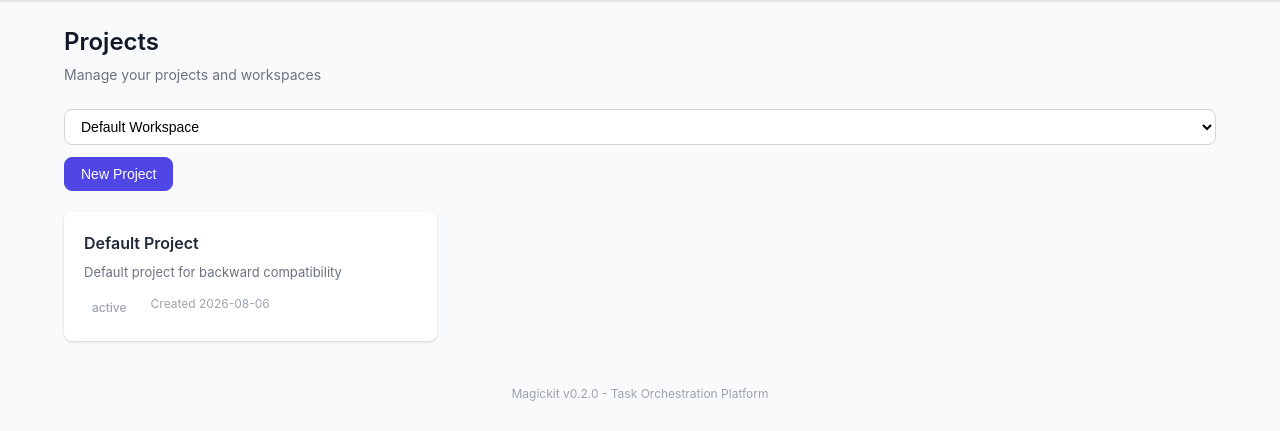
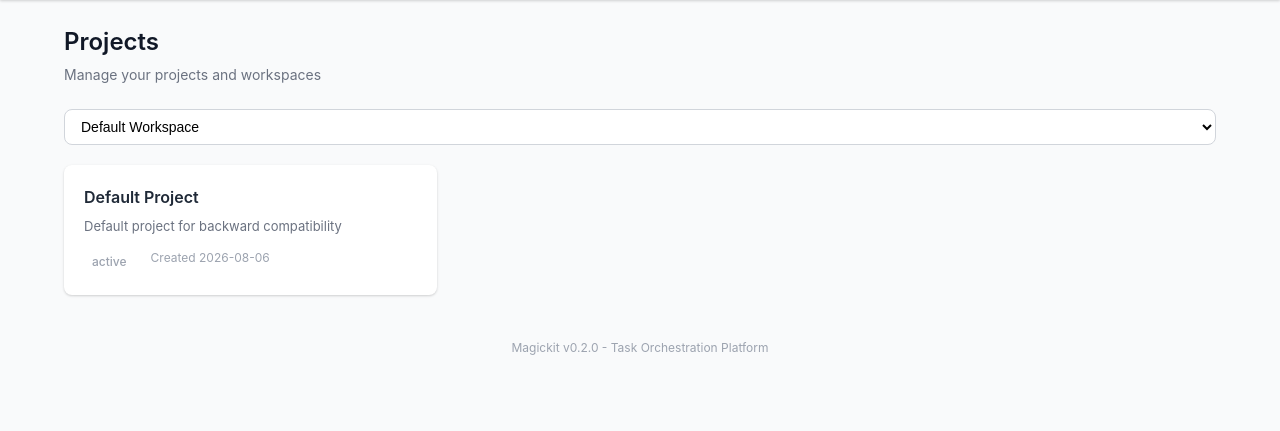
Before and after one commit to SpirrowGames/spirrow-magickit, a FastAPI app: page /dashboard/projects in a window 1280 px wide. Shown: the part 60-491 px from the top of the page. Run offline with FastAPI, Linux system fonts and the light colour scheme; data comes from the database, SQL or seed files in the repository; parts of the project's set-up code (start-up, migrations or seed data) failed here and were passed over; some libraries are stand-ins or nearby versions.

Commit message:
fix(dashboard): drop the New Project form instead of leaving it broken
The form posted to /dashboard/projects, which has never had a POST
handler on any branch. Clicking Create opened the modal, submitted, and
got a 405 -- nothing on the page said so, because a failed HTMX swap
leaves the page as it was.

Removed rather than implemented, which is Takahito's call. Projects here
are created through `init_project`: it allocates the project_uid (a Drive
folder id) and registers the project with Prismind.
`state_manager.create_project` writes the SQLite row and nothing else, so
wiring the form to it would produce projects that exist for the dashboard
and for nothing else. There is no small correct version of this button,
and a control that always fails is worse than no control -- the page is a
viewer, and the platform already has one way to make a project.

The workspace select stays; it was the only other thing in the toolbar.
The template's scripts block held nothing but the wiring that copied the
workspace selection into the create form's hidden field, so it goes with
it.

`test_every_htmx_target_is_a_real_route` had an exemption for exactly this
405, plus a paired test asserting the gap still existed so the exemption
could not outlive it. The gap is closed by removal, so both come out and
the check is unconditional again -- which is what the pairing was for.

548 unit tests green on both dependency sets (one fewer: the paired
gap test). Page verified after the change: one copy, 390px document in a
390px viewport, no overflow, no console errors.

Co-Authored-By: Claude Opus 5 (1M context) <noreply@anthropic.com>

```diff
--- a/src/magickit/templates/projects.html
+++ b/src/magickit/templates/projects.html
@@ -22,12 +22,14 @@
         </option>
         {% endfor %}
     </select>
+</div>
 
-    <button class="btn btn-primary"
-            onclick="showModal('create-project-modal')">
-        New Project
-    </button>
-</div>
+{# No New Project control here. Projects are created through `init_project`,
+   which allocates the project_uid and registers the project with Prismind;
+   there is no path from this page that produces a project the rest of the
+   platform knows about. The button that used to sit here posted to
+   /dashboard/projects, which has never had a POST handler -- it opened a
+   modal and 405'd on submit. #}
 
 <!-- Projects List -->
 <div id="projects-list" class="projects-grid"
@@ -37,51 +39,7 @@
     <p class="loading">Loading projects...</p>
 </div>
 
-<!-- Create Project Modal -->
-<div id="create-project-modal" class="modal hidden">
-    <div class="modal-content">
-        <div class="modal-header">
-            <h3>Create Project</h3>
-            <button class="close-btn" onclick="hideModal('create-project-modal')">&times;</button>
-        </div>
-        <form hx-post="/dashboard/projects"
-              hx-target="#projects-list"
-              hx-swap="innerHTML"
-              hx-on::after-request="hideModal('create-project-modal')">
-            <input type="hidden" name="workspace_id" id="new-project-workspace">
-
-            <div class="form-group">
-                <label for="project-name">Name</label>
-                <input type="text" id="project-name" name="name" required
-                       placeholder="My Project">
-            </div>
-
-            <div class="form-group">
-                <label for="project-description">Description</label>
-                <textarea id="project-description" name="description"
-                          placeholder="Project description..."></textarea>
-            </div>
-
-            <div class="form-actions">
-                <button type="button" class="btn" onclick="hideModal('create-project-modal')">
-                    Cancel
-                </button>
-                <button type="submit" class="btn btn-primary">
-                    Create
-                </button>
-            </div>
-        </form>
-    </div>
-</div>
 {% endblock %}
 
-{% block scripts %}
-<script>
-document.getElementById('workspace-select').addEventListener('change', function() {
-    document.getElementById('new-project-workspace').value = this.value;
-});
-// Initialize
-document.getElementById('new-project-workspace').value =
-    document.getElementById('workspace-select').value;
-</script>
-{% endblock %}
+{# The scripts block held nothing but the wiring that copied the workspace
+   selection into the create form's hidden field. Both are gone. #}
```
Also changed, not shown: tests/unit/test_dashboard_routes.py (+9 -29 lines).
